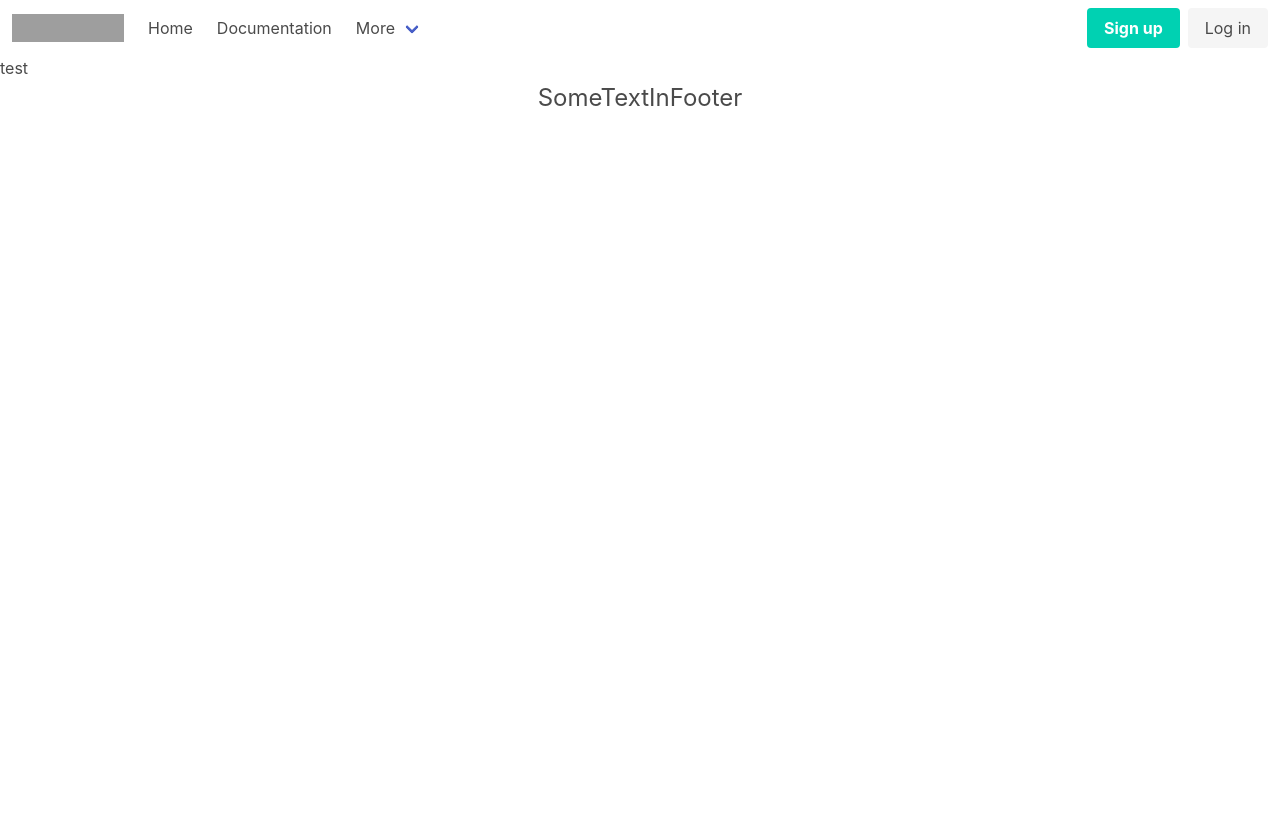
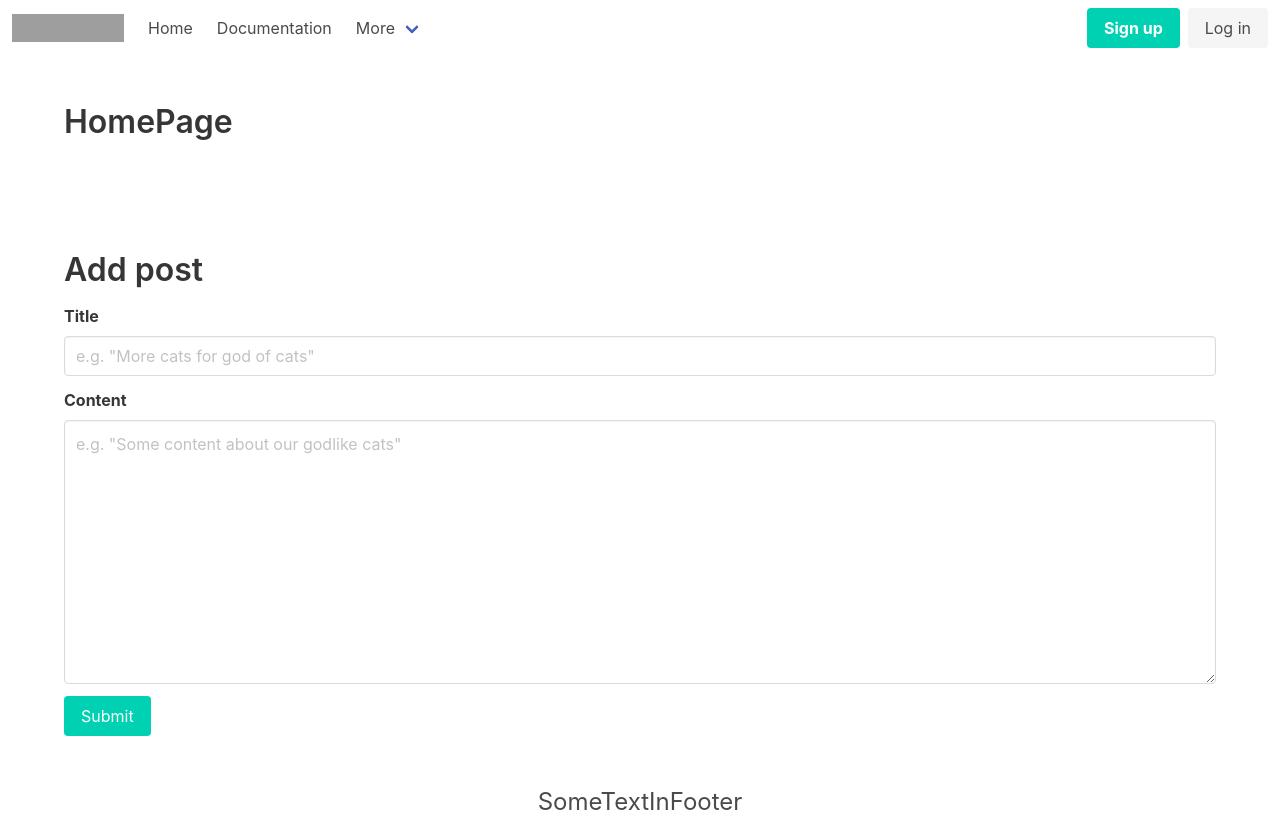
Before and after one commit to Motherships/react-spa-mini-blog, a React (Vite) app: page / in a window 1280 px wide. Built offline with nearby package versions, Linux system fonts and the light colour scheme; grey boxes are pictures that could not be loaded.

Commit message:
Now it looks even better, next step is to add router and redux

```diff
--- a/package.json
+++ b/package.json
@@ -13,6 +13,7 @@
   "dependencies": {
     "@types/styled-components": "^5.1.15",
     "bulma": "^0.9.3",
+    "nanoid": "^3.1.30",
     "react": "^17.0.0",
     "react-dom": "^17.0.0",
     "styled-components": "^5.3.3"
--- a/src/App.tsx
+++ b/src/App.tsx
@@ -4,12 +4,14 @@ import React from 'react'
 
 import { Footer } from '@/components/Footer'
 import { Header } from '@/components/Header'
-
+import { HomePage } from '@/pages/HomePage'
+import { PostFormPage } from '@/pages/PostFormPage'
 const App: React.FC = () => {
   return (
     <>
       <Header />
-      test
+      <HomePage />
+      <PostFormPage />
       <Footer />
     </>
   )
--- a/src/components/Header.tsx
+++ b/src/components/Header.tsx
@@ -5,7 +5,7 @@ import { Navbar } from '@/components/Navbar'
 export const Header: React.FC = () => {
   return (
     <header>
-      <Navbar></Navbar>
+      <Navbar />
     </header>
   )
 }
--- a/src/components/Navbar.tsx
+++ b/src/components/Navbar.tsx
@@ -10,7 +10,7 @@ export const Navbar: React.FC = () => {
               src="https://bulma.io/images/bulma-logo.png"
               width="112"
               height="28"
-              alt="Bulma logo"
+              alt="Bulma"
             />
           </a>
 
--- /dev/null
+++ b/src/components/OrdinaryPage.tsx
@@ -0,0 +1,17 @@
+import React from 'react'
+
+export const OrdinaryPage: React.FC = ({ children }) => {
+  return (
+    <main className="main">
+      <section className="section">
+        <div className="container">
+          <div className="content">
+            <div className="columns">
+              <div className="column">{children}</div>
+            </div>
+          </div>
+        </div>
+      </section>
+    </main>
+  )
+}
--- /dev/null
+++ b/src/components/PostForm.tsx
@@ -0,0 +1,70 @@
+import React, { useState } from 'react'
+
+type PostFormProps = {
+  handleSubmit: (title: string, content: string) => void
+}
+
+export const PostForm: React.FC<PostFormProps> = ({ handleSubmit }) => {
+  const [title, setTitle] = useState('')
+  const [content, setContent] = useState('')
+
+  const prepareFormData = (e: React.SyntheticEvent) => {
+    e.preventDefault()
+    if (!title || !content) {
+      console.log('error PostForm handler')
+      return
+    }
+    handleSubmit(title, content)
+    console.log('success PostForm handler')
+    return
+  }
+
+  return (
+    <form method="post" onSubmit={(e) => prepareFormData(e)}>
+      <fieldset>
+        <div className="field">
+          <label htmlFor="title" className="label">
+            Title
+          </label>
+          <div className="control">
+            <input
+              id="title"
+              className="input"
+              type="text"
+              name="title"
+              placeholder={'e.g. "More cats for god of cats"'}
+              value={title}
+              onChange={(e) => {
+                setTitle(e.target.value)
+              }}
+            />
+          </div>
+        </div>
+
+        <div className="field">
+          <label htmlFor="content" className="label">
+            Content
+          </label>
+          <div className="control">
+            <textarea
+              className="textarea"
+              name="content"
+              placeholder={'e.g. "Some content about our godlike cats"'}
+              rows={10}
+              value={content}
+              onChange={(e) => {
+                setContent(e.target.value)
+              }}
+            />
+          </div>
+        </div>
+
+        <div className="field">
+          <div className="control">
+            <button className="button is-primary">Submit</button>
+          </div>
+        </div>
+      </fieldset>
+    </form>
+  )
+}
--- /dev/null
+++ b/src/components/PostList.tsx
@@ -0,0 +1,28 @@
+import React from 'react'
+
+import { SinglePost } from '@/components/SinglePost'
+import { Post } from '@/types'
+
+type PostListProps = {
+  posts: Post[]
+  handleRemove: (e: React.SyntheticEvent, id: string) => void
+}
+export const PostList: React.FC<PostListProps> = ({ posts, handleRemove }) => {
+  return (
+    <ol>
+      {posts.map(({ id, title, content }) => {
+        return (
+          <li key={id}>
+            <SinglePost id={id} title={title} content={content} />
+            <button
+              className="button is-danger"
+              onClick={(e) => handleRemove(e, id)}
+            >
+              Delete
+            </button>
+          </li>
+        )
+      })}
+    </ol>
+  )
+}
--- /dev/null
+++ b/src/components/SinglePost.tsx
@@ -0,0 +1,21 @@
+import React from 'react'
+
+import { Post } from '@/types'
+
+export const SinglePost: React.FC<Post> = ({ id, title, content }) => {
+  return (
+    <section className={['article', id].join('')}>
+      <div className="card">
+        <div className="card-content">
+          <div className="media">
+            <div className="media-content">
+              <p className="title is-4">{title}</p>
+            </div>
+            <div className="media-right"></div>
+          </div>
+          <div className="content">{content}</div>
+        </div>
+      </div>
+    </section>
+  )
+}
--- /dev/null
+++ b/src/pages/HomePage.tsx
@@ -0,0 +1,18 @@
+import React, { useState } from 'react'
+
+import { OrdinaryPage } from '@/components/OrdinaryPage'
+import { PostList } from '@/components/PostList'
+export const HomePage: React.FC = () => {
+  const [posts, setPosts] = useState([])
+
+  const removePost = (e: React.SyntheticEvent, id: string) => {
+    console.log('removePost', e, id)
+    return
+  }
+  return (
+    <OrdinaryPage>
+      <h1>HomePage</h1>
+      <PostList posts={posts} handleRemove={removePost} />
+    </OrdinaryPage>
+  )
+}
--- /dev/null
+++ b/src/pages/PostFormPage.tsx
@@ -0,0 +1,23 @@
+import { nanoid } from 'nanoid'
+import React from 'react'
+
+import { OrdinaryPage } from '@/components/OrdinaryPage'
+import { PostForm } from '@/components/PostForm'
+import { Post } from '@/types'
+export const PostFormPage: React.FC = () => {
+  const addPost = (title: string, content: string) => {
+    const post: Post = {
+      id: nanoid(),
+      title,
+      content,
+    }
+    console.log('addPost', post)
+    return
+  }
+  return (
+    <OrdinaryPage>
+      <h1>Add post</h1>
+      <PostForm handleSubmit={addPost} />
+    </OrdinaryPage>
+  )
+}
--- /dev/null
+++ b/src/types.ts
@@ -0,0 +1,5 @@
+export type Post = {
+  id: string
+  title: string
+  content: string
+}
--- a/tsconfig.json
+++ b/tsconfig.json
@@ -27,6 +27,6 @@
     }
   },
   "include": [
-    "./src"
+    "./src/"
   ]
 }
```
Also changed, not shown: 1 other file (tests, documents, lock files or other folders).
